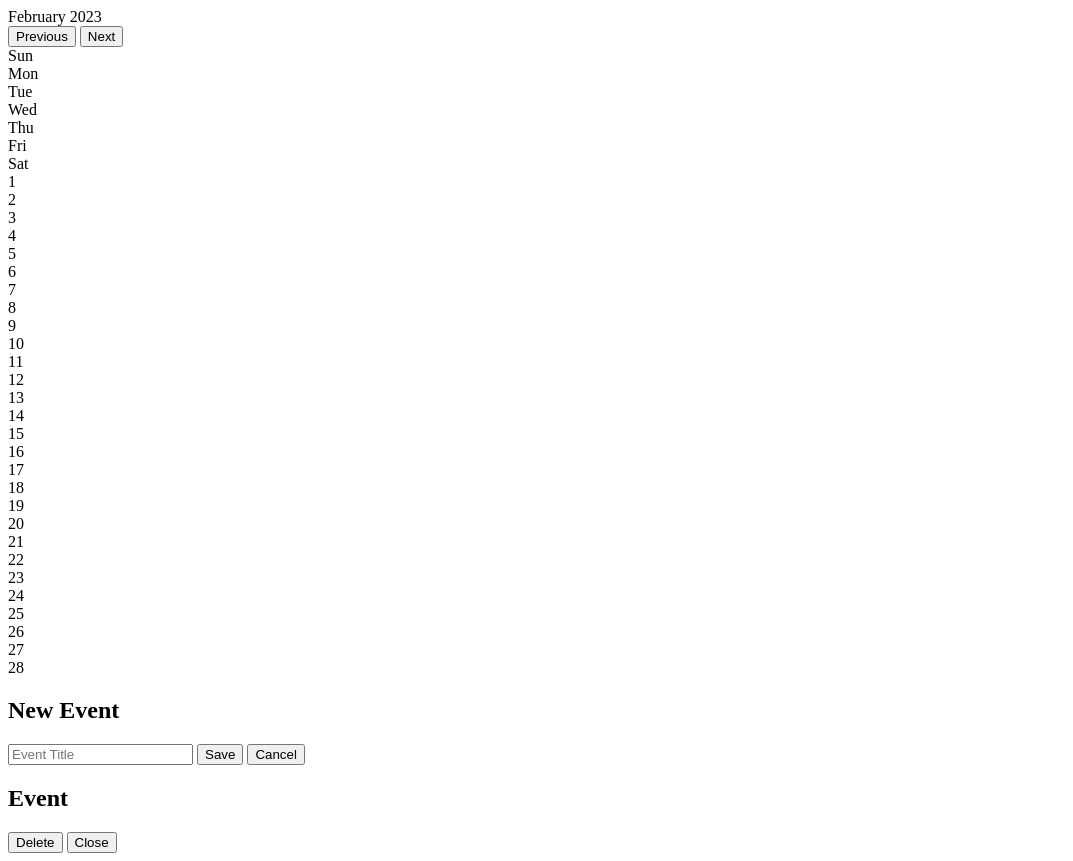
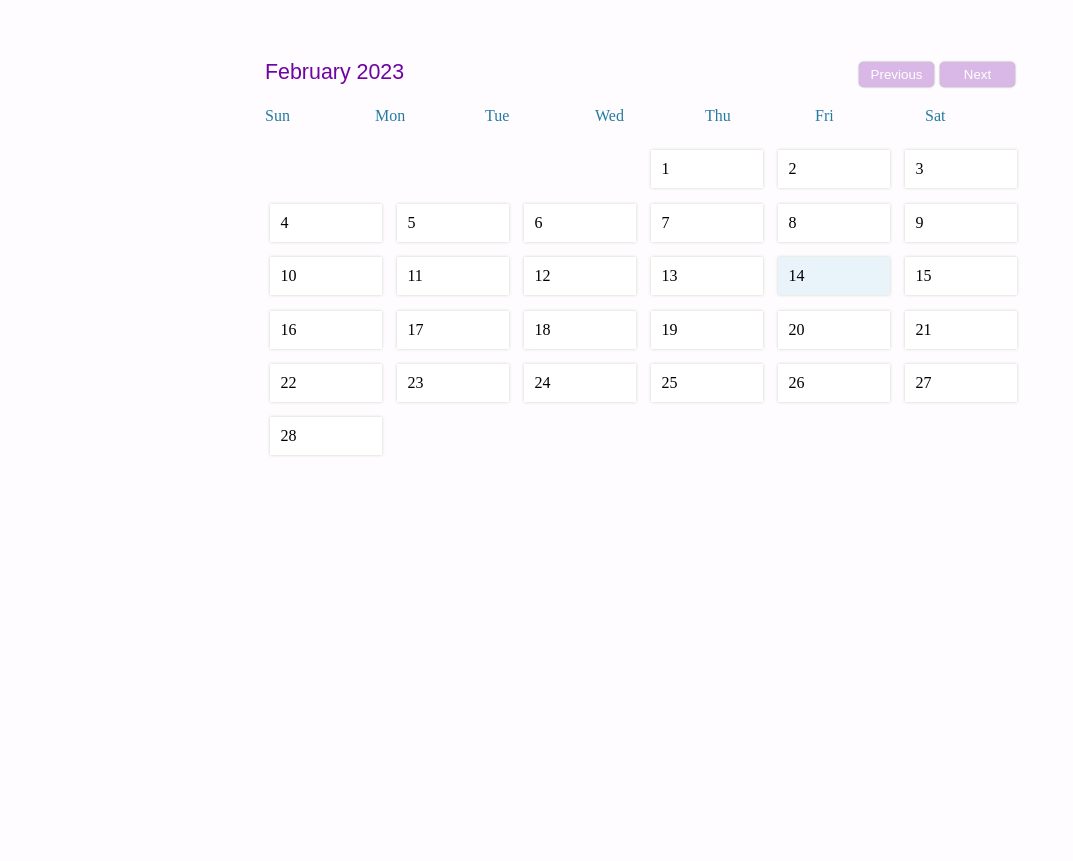
Before and after one commit to Baskin-Ridley/council-project, a website: page client/html/library.html in a window 1280 px wide. Shown: the whole page, without its empty margins (0-1073 px from the left). After the commit the page ends 800 px from the top, so only its background shows below. Drawn offline with Linux system fonts and the light colour scheme; the site is published under a folder, as on GitHub Pages, so addresses that start at the root find nothing.

Commit message:
merge library

```diff
--- a/client/html/library.html
+++ b/client/html/library.html
@@ -5,7 +5,7 @@
     <meta name="viewport" content="width=device-width, initial-scale=1.0">
     <title>Florin library</title>
 
-    <link rel="stylesheet" href="/council-project/client/css/library.css">
+    <link rel="stylesheet" href="../css/library.css">
     <script src="../js/library.js" defer></script>
   </head>
   <body>
```
